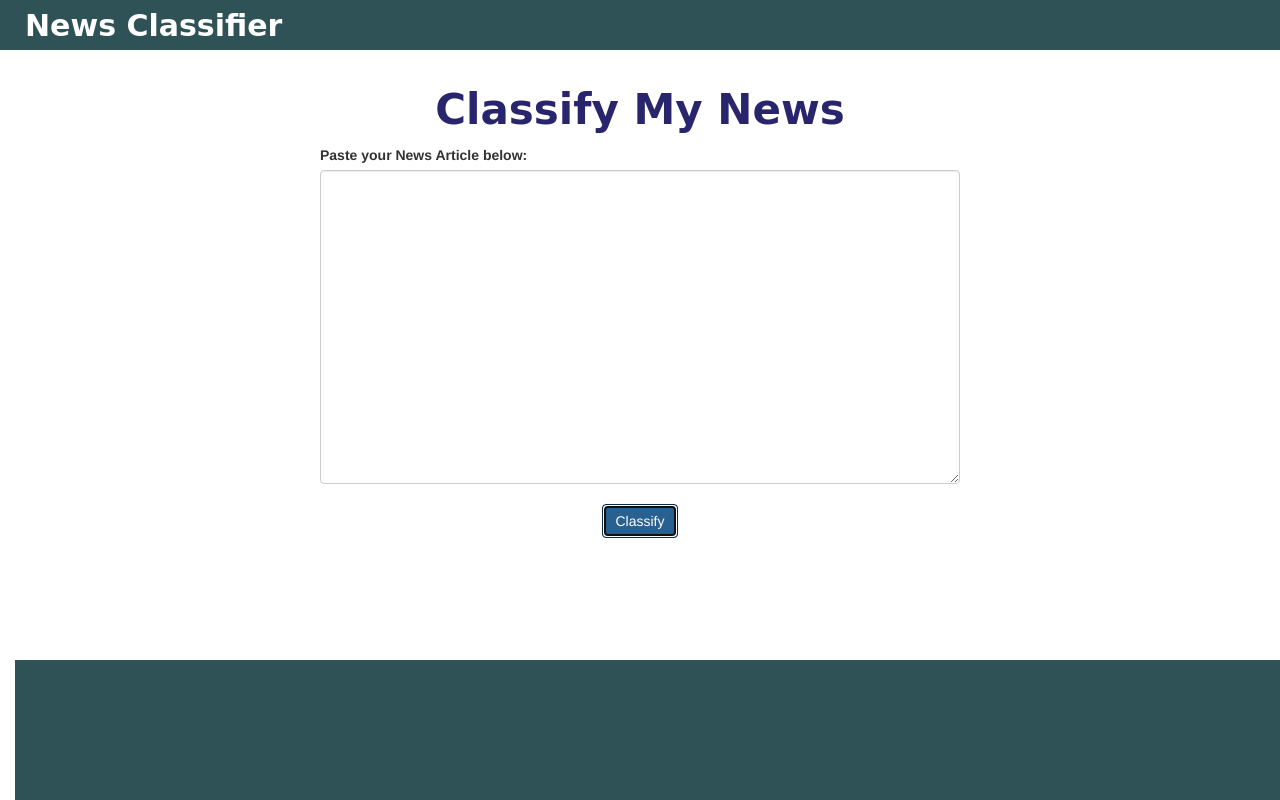
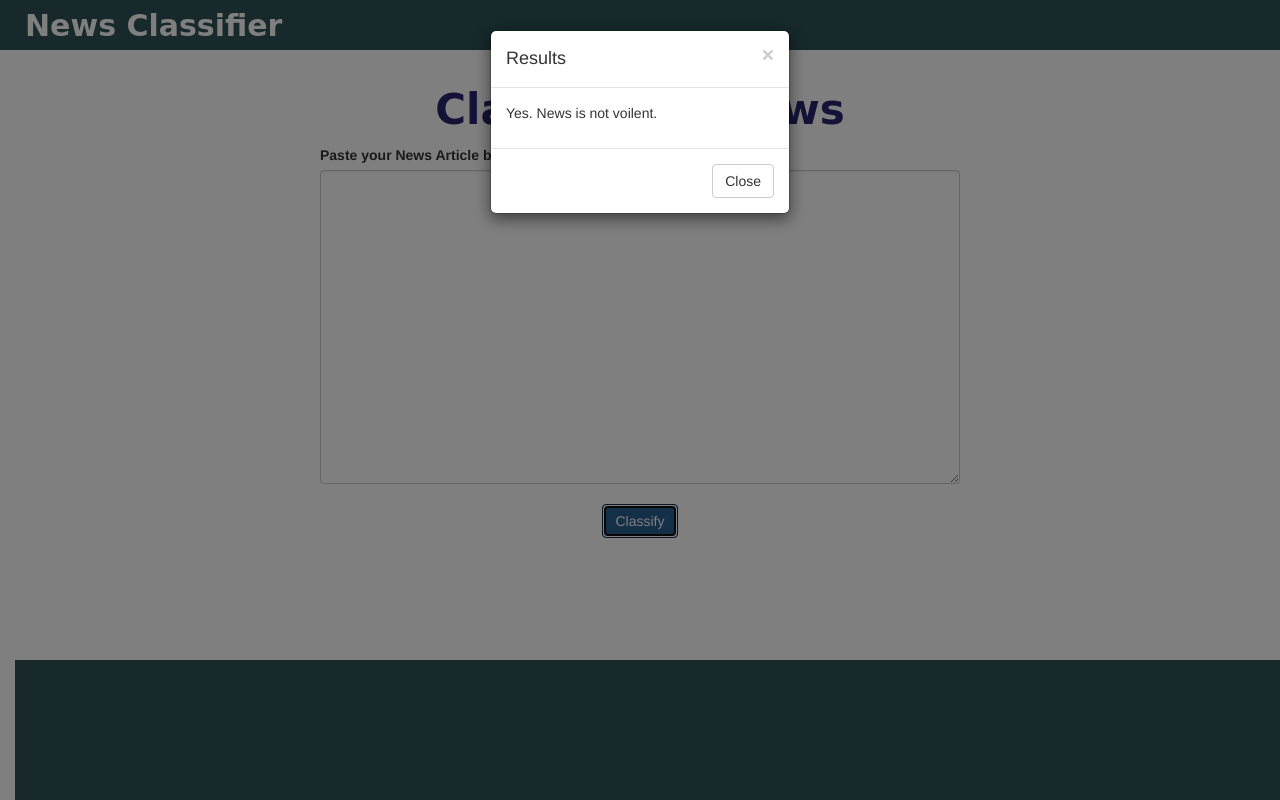
Before and after one commit to jasmeet17/dm_web, a plain HTML site: page index.html in a window 1280 px wide. Both pictures are taken after a click on the button "Classify". Drawn offline with nearby package versions, Linux system fonts and the light colour scheme; a web font is replaced by a local one.

Commit message:
Completion of the Classification News module

```diff
--- a/index.html
+++ b/index.html
@@ -6,6 +6,9 @@
     <link rel="stylesheet" type="text/css" href="bootstrap/css/bootstrap.min.css">
     <link rel="stylesheet" type="text/css" href="bootstrap/css/style.css">
     <link href="https://fonts.googleapis.com/css?family=Delius+Unicase" rel="stylesheet">
+
+    <link rel="stylesheet" href="https://maxcdn.bootstrapcdn.com/bootstrap/3.3.7/css/bootstrap.min.css">
+    <script src="https://ajax.googleapis.com/ajax/libs/jquery/3.1.1/jquery.min.js"></script>
 
     <script type="text/javascript" src="bootstrap/js/jquery-3.1.0.min.js"></script>
     <script type="text/javascript" src="bootstrap/js/bootstrap.min.js"></script>
@@ -36,7 +39,7 @@
                 <textarea class="form-control" rows="15" id="comment"></textarea>
             </div>
             <div class="row text-center" id="button-classify">
-                <button type="button" class="btn btn-primary">Classify</button>
+                <button type="button" class="btn btn-primary" data-toggle="modal" data-target="#myModal">Classify</button>
             </div>
         </div>
 
@@ -50,31 +53,26 @@
     <div class="row" id="footer">
     </div>
 
-<!--
-    <div class="row">
-        <div class="title-text col-md-12">
-            Classify My News
+<!-- Modal -->
+  <div class="modal fade" id="myModal" role="dialog">
+    <div class="modal-dialog modal-sm">
+      <div class="modal-content">
+        <div class="modal-header">
+          <button type="button" class="close" data-dismiss="modal">&times;</button>
+          <h4 class="modal-title">Results</h4>
         </div>
+        <div class="modal-body">
+          <p>Yes. News is not voilent.</p>
+        </div>
+        <div class="modal-footer">
+          <button type="button" class="btn btn-default" data-dismiss="modal">Close</button>
+        </div>
+      </div>
     </div>
-    <div class="row">
-        <div class="col-md-3"></div>
-        <div class="col-md-6">
-            <div id="custom-search-input">
-                <div class="input-group col-md-12">
-                    <input type="text" class="form-control input-lg" placeholder="Please paste the news article here" />
-                    <span class="input-group-btn">
-                        <button class="btn btn-info btn-lg" type="button">
-                            <i class="glyphicon glyphicon-search"></i>
-                        </button>
-                    </span>
-                </div>
-            </div>
-        </div>
-        <div class="col-md-3"></div>
-    </div>
+  </div>
 
--->
 </div>
+
 
 
 
```
